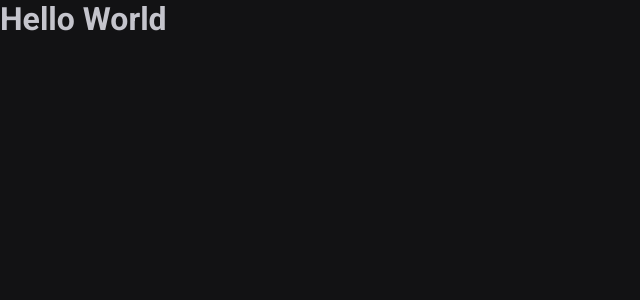
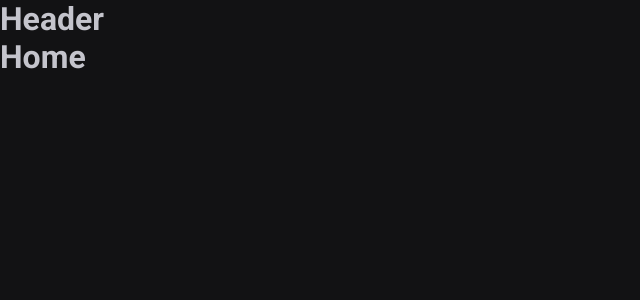
Before and after one commit to LucasSousa09/ignite2022-react-timer, a React (Vite) app: page / in a window 1280 px wide. Shown: the top 300 px of the page, without its empty margins (0-640 px from the left). Built offline with nearby package versions, Linux system fonts and the light colour scheme.

Commit message:
create defaultLayout and Routes

```diff
--- a/package.json
+++ b/package.json
@@ -12,6 +12,7 @@
   "dependencies": {
     "react": "^18.2.0",
     "react-dom": "^18.2.0",
+    "react-router-dom": "^6.4.3",
     "styled-components": "^5.3.6"
   },
   "devDependencies": {
--- a/src/App.tsx
+++ b/src/App.tsx
@@ -1,5 +1,7 @@
-import React from 'react'
 import { ThemeProvider } from 'styled-components'
+import { BrowserRouter } from 'react-router-dom'
+
+import { Router } from './Router'
 
 import { GlobalStyle } from './styles/global'
 import { defaultTheme } from './styles/themes/default'
@@ -7,7 +9,9 @@
 export function App() {
   return (
     <ThemeProvider theme={defaultTheme}>
-      <h1>Hello World</h1>
+      <BrowserRouter>
+        <Router />
+      </BrowserRouter>
       <GlobalStyle />
     </ThemeProvider>
   )
--- /dev/null
+++ b/src/Router.tsx
@@ -0,0 +1,16 @@
+import { Routes, Route } from 'react-router-dom'
+
+import { Home } from './pages/Home'
+import { History } from './pages/History'
+import { DefaultLayout } from './layouts/DefaultLayout'
+
+export function Router() {
+  return (
+    <Routes>
+      <Route path="/" element={<DefaultLayout />}>
+        <Route path="/" element={<Home />} />
+        <Route path="/history" element={<History />} />
+      </Route>
+    </Routes>
+  )
+}
--- /dev/null
+++ b/src/components/Header.tsx
@@ -0,0 +1,3 @@
+export function Header() {
+  return <h1>Header</h1>
+}
--- /dev/null
+++ b/src/layouts/DefaultLayout.tsx
@@ -0,0 +1,11 @@
+import { Outlet } from 'react-router-dom'
+import { Header } from '../components/Header'
+
+export function DefaultLayout() {
+  return (
+    <div>
+      <Header />
+      <Outlet />
+    </div>
+  )
+}
--- /dev/null
+++ b/src/pages/History.tsx
@@ -0,0 +1,7 @@
+export function History() {
+  return (
+    <div>
+      <h1>History</h1>
+    </div>
+  )
+}
--- /dev/null
+++ b/src/pages/Home.tsx
@@ -0,0 +1,7 @@
+export function Home() {
+  return (
+    <div>
+      <h1>Home</h1>
+    </div>
+  )
+}
```
Also changed, not shown: 2 other files (tests, documents, lock files or other folders).
